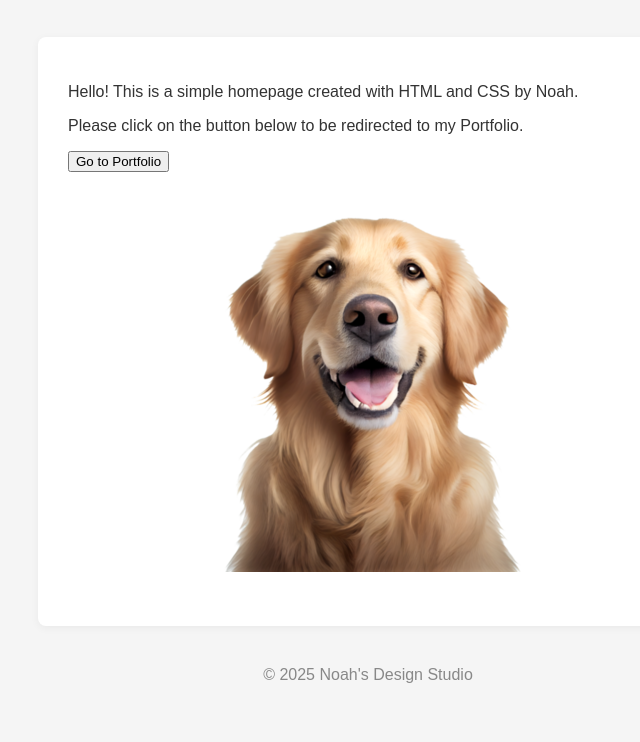
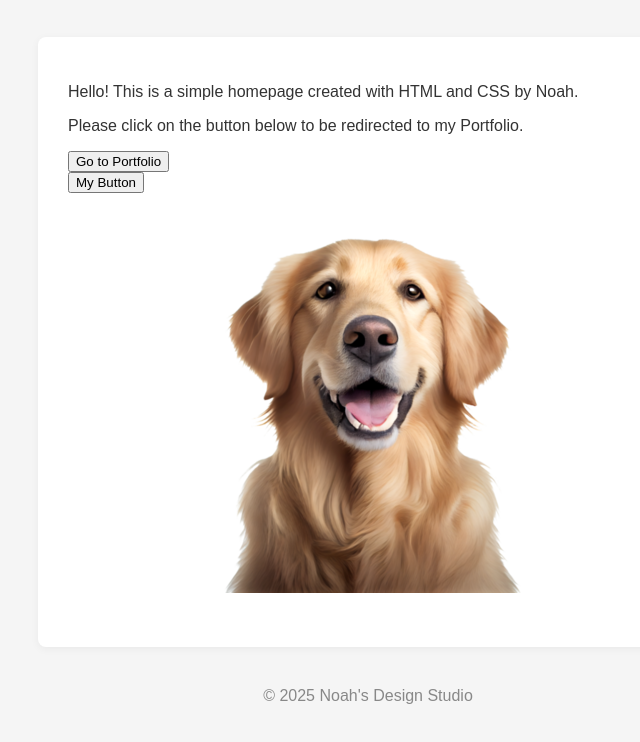
Before and after one commit to Wonka15/wonka15.github.io, a plain HTML site: page index.html in a window 1280 px wide. Shown: the part 80-822 px from the top of the page, without its empty margins (272-912 px from the left). Drawn offline with Linux system fonts and the light colour scheme; files whose address does not match are found by name.

Commit message:
Update index.html
button center

```diff
--- a/index.html
+++ b/index.html
@@ -44,6 +44,12 @@
 
         <button onclick="window.location.href='portfolio.html'">Go to Portfolio</button>
 
+        <div class="center">
+        <button>My Button</button>
+        </div>
+
+
+
         <img src="Dog.png" alt="Example Image" style="display:block; margin:0 auto 24px; border-radius:6px; max-width:100%;">
 
     </main>
```
